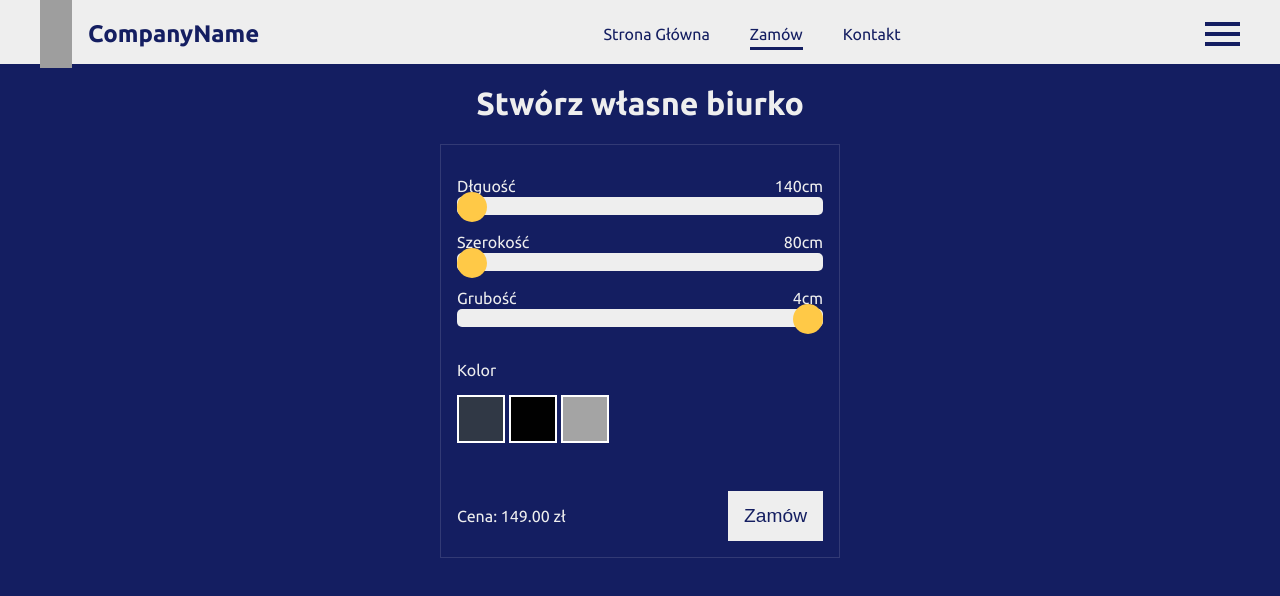
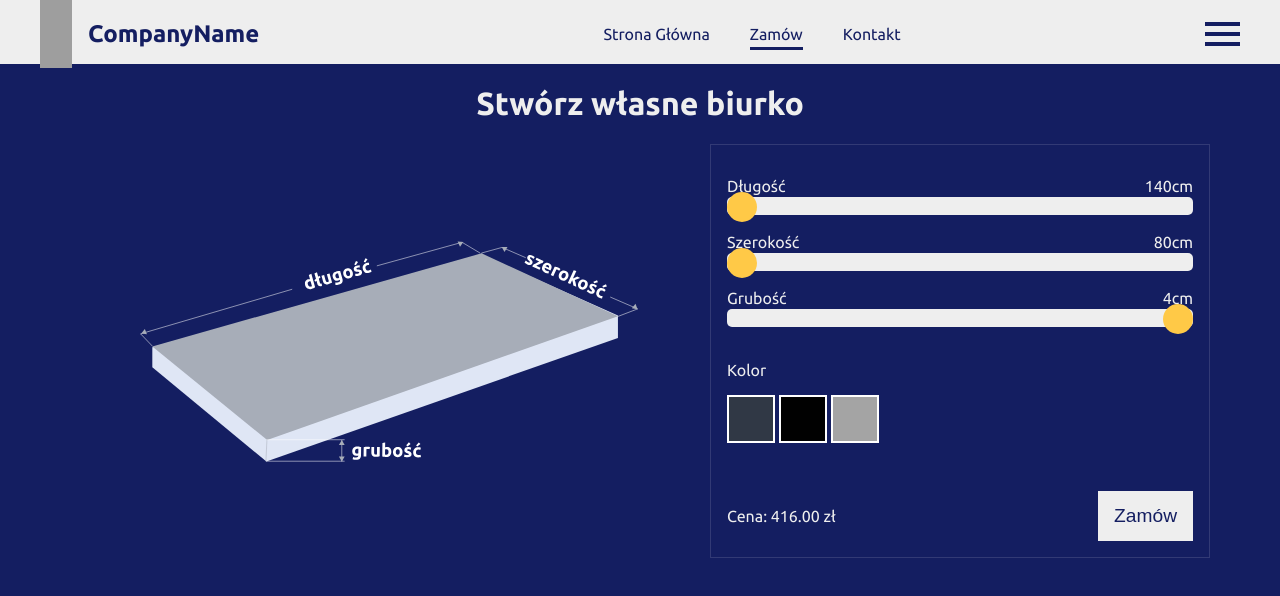
Before and after one commit to sheep2moon/order-desk, a React (Create React App) app: page /zamow in a window 1280 px wide. Shown: the top 596 px of the page. Built offline with nearby package versions, Linux system fonts and the light colour scheme; grey boxes are pictures that could not be loaded.

Commit message:
adding customize instruction

```diff
--- a/src/pages/Order.js
+++ b/src/pages/Order.js
@@ -3,6 +3,7 @@ import styled from "styled-components";
 import RangeInput from "../components/Customize/RangeInput";
 import Button from "../components/Button";
 import SelectColor from "../components/Customize/SelectColor";
+import infoImg from "../assets/dimensions.svg";
 
 const Customize = () => {
   const [price, setPrice] = useState(200);
@@ -12,16 +13,20 @@ const Customize = () => {
   const [color, setColor] = useState("#000");
 
   useEffect(() => {
-    const p = (length * width * thickness) / 300;
+    const p = ((length * width) / 100) * 3 + thickness * 20;
     setPrice(parseInt(p));
   }, [length, width, thickness]);
 
   return (
     <CustomizeContainer>
       <h1>Stwórz własne biurko</h1>
+      <Content>
+        <InfoContainer>
+          <img src={infoImg} alt="" />
+        </InfoContainer>
         <FormContainer>
           <InputInfo>
-          <label htmlFor="length">Dłguość</label>
+            <label htmlFor="length">Długość</label>
             <span>{length}cm</span>
           </InputInfo>
           <RangeInput
@@ -60,6 +65,7 @@ const Customize = () => {
             <Button type="submit">Zamów</Button>
           </Summary>
         </FormContainer>
+      </Content>
     </CustomizeContainer>
   );
 };
@@ -73,13 +79,30 @@ const CustomizeContainer = styled.main`
   align-items: center;
   color: ${({ theme }) => theme.secondary};
 `;
-
+const Content = styled.div`
+  width: 100%;
+  display: flex;
+  align-items: center;
+  justify-content: center;
+  @media screen and (max-width: 1000px) {
+    flex-direction: column;
+    row-gap: 2rem;
+  }
+`;
+const InfoContainer = styled.div`
+  width: 50%;
+  display: flex;
+  justify-content: center;
+  > img {
+    max-width: 500px;
+  }
+`;
 const FormContainer = styled.form`
   display: flex;
   flex-direction: column;
   align-items: center;
-  width: 100%;
-  max-width: 400px;
+  width: 50%;
+  max-width: 500px;
   border: 1px solid #ffffff20;
   padding: 1rem;
   background-color: ${({ theme }) => theme.primary};
```
Also changed, not shown: src/assets/dimensions.svg (added). Lines whose indentation alone changed are shown as unchanged.
